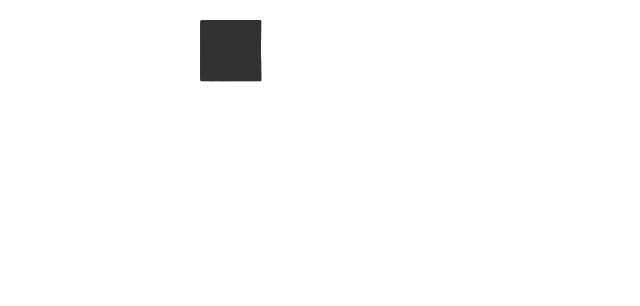
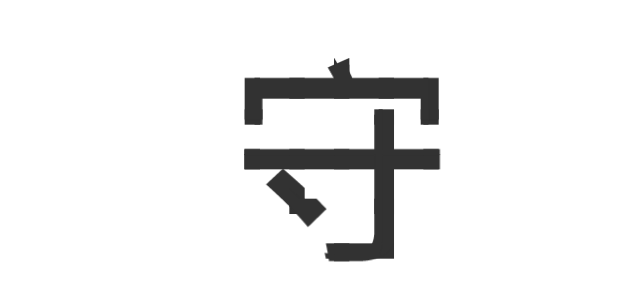
Before and after one commit to chenhuiYj/demos, a website: page css3-demos/reset-text/reset-text1.html in a window 1280 px wide. Shown: the whole page, without its empty margins (260-900 px from the left). Drawn offline with Linux system fonts and the light colour scheme.

Commit message:
增加css3案例

```diff
--- a/css3-demos/reset-text/reset-text.scss
+++ b/css3-demos/reset-text/reset-text.scss
@@ -2,8 +2,19 @@
   width: 360px;
   margin: 20px auto;
 }
-.box{
+.www{
   width: 60px;
   height: 60px;
   float: left;
 }
+@for $i from 1 through 6 {
+  @for $j from 1 through 6 {
+    .box#{($i+(-1))*6+$j}{
+      background-position: -#{($i+(-1))*60}px -#{($j+(-1))*60}px;
+    }
+    .bgp#{($i+(-1))*6+$j} {
+      transform: translate3d(#{($i+(-1))*60}px,#{($j+(-1))*60}px,0);
+      transition-delay: #{.05*$i*$j}s;
+    }
+  }
+}
--- a/css3-demos/reset-text/reset-text1.html
+++ b/css3-demos/reset-text/reset-text1.html
@@ -4,7 +4,6 @@
     <meta charset="UTF-8">
     <title>Title</title>
     <link href="/reset.css">
-    <link href="../../dist/css/css3-demos/reset-text/reset-text.css">
     <style>
         .big{
             width: 360px;
@@ -27,222 +26,257 @@
             position: absolute;
             transition: transform 2s ease-in-out;
         }
-        .box1{
-            background-position: 0 0;
-        }
-        .box2{
-            background-position: -60px 0;
-        }
-        .box3{
-            background-position: -120px 0;
-        }
-        .box4{
-            background-position:  -180px 0;
-        }
-        .box5{
-            background-position:  -240px 0;
-        }
-        .box6{
-            background-position:  -300px 0;
-        }
-        .box7{
-            background-position:  0 -60px;
-        }
-        .box8{
-            background-position: -60px -60px;
-        }
-        .box9{
-            background-position:  -120px -60px;
-        }
-        .box10{
-            background-position:  -180px -60px;
-        }
-        .box11{
-            background-position:  -240px -60px;
-        }
-        .box12{
-            background-position:  -300px -60px;
-        }
-        .box13{
-            background-position:  0 -120px;
-        }
-        .box14{
-            background-position:  -60px -120px;
-        }
-        .box15{
-            background-position:  -120px -120px;
-        }
-        .box16{
-            background-position:  -180px -120px;
-        }
-        .box17{
-            background-position:  -240px -120px;
-        }
-        .box18{
-            background-position:  -300px -120px;
-        }
-        .box19{
-            background-position:  0 -180px;
-        }
-        .box20{
-            background-position:  -60px -180px;
-        }
-        .box21{
-            background-position:  -120px -180px;
-        }
-        .box22{
-            background-position:  -180px -180px;
-        }
-        .box23{
-            background-position:  -240px -180px;
-        }
-        .box24{
-            background-position:  -300px -180px;
-        }
-        .box25{
-            background-position:  0 -240px;
-        }
-        .box26{
-            background-position: -60px -240px;
-        }
-        .box27{
-            background-position: -120px -240px;
-        }
-        .box28{
-            background-position: -180px -240px;
-        }
-        .box29{
-            background-position: -240px -240px;
-        }
-        .box30{
-            background-position: -300px -240px;
-        }
-        .box31{
-            background-position: 0 -300px;
-        }
-        .box32{
-            background-position: -60px -300px;
-        }
-        .box33{
-            background-position: -120px -300px;
-        }
-        .box34{
-            background-position: -180px -300px;
-        }
-        .box35{
-            background-position: -240px -300px;
-        }
-        .box36{
-            background-position: -300px -300px;
-        }
-        .bgp1{
-            transform: translate3d(0,0,0);
-        }
-        .bgp2{
-            transform: translate3d(60px,0,0);
-        }
-        .bgp3{
-            transform: translate3d(120px,0,0);
-        }
-        .bgp4{
-            transform: translate3d(180px,0,0);
-        }
-        .bgp5{
-            transform: translate3d(240px,0,0);
-        }
-        .bgp6{
-            transform: translate3d(300px,0,0);
-        }
-        .bgp7{
-            transform: translate3d(0,60px,0);
-        }
-        .bgp8{
-            transform: translate3d(60px,60px,0);
-        }
-        .bgp9{
-            transform: translate3d(120px,60px,0);
-        }
-        .bgp10{
-            transform: translate3d(180px,60px,0);
-        }
-        .bgp11{
-            transform: translate3d(240px,60px,0);
-        }
-        .bgp12{
-            transform: translate3d(300px,60px,0);
-        }
-        .bgp13{
-            transform: translate3d(0,120px,0);
-        }
-        .bgp14{
-            transform: translate3d(60px,120px,0);
-        }
-        .bgp15{
-            transform: translate3d(120px,120px,0);
-        }
-        .bgp16{
-            transform: translate3d(180px,120px,0);
-        }
-        .bgp17{
-            transform: translate3d(240px,120px,0);
-        }
-        .bgp18{
-            transform: translate3d(300px,120px,0);
-        }
-        .bgp19{
-            transform: translate3d(0,180px,0);
-        }
-        .bgp20{
-            transform: translate3d(60px,180px,0);
-        }
-        .bgp21{
-            transform: translate3d(120px,180px,0);
-        }
-        .bgp22{
-            transform: translate3d(180px,180px,0);
-        }
-        .bgp23{
-            transform: translate3d(240px,180px,0);
-        }
-        .bgp24{
-            transform: translate3d(300px,180px,0);
-        }
-        .bgp25{
-            transform: translate3d(0,240px,0);
-        }
-        .bgp26{
-            transform: translate3d(60px,240px,0);
-        }
-        .bgp27{
-            transform: translate3d(120px,240px,0);
-        }
-        .bgp28{
-            transform: translate3d(180px,240px,0);
-        }
-        .bgp29{
-            transform: translate3d(240px,240px,0);
-        }
-        .bgp30{
-            transform: translate3d(300px,240px,0);
-        }
-        .bgp31{
-            transform: translate3d(0,300px,0);
-        }
-        .bgp32{
-            transform: translate3d(60px,300px,0);
-        }
-        .bgp33{
-            transform: translate3d(120px,300px,0);
-        }
-        .bgp34{
-            transform: translate3d(180px,300px,0);
-        }
-        .bgp35{
-            transform: translate3d(240px,300px,0);
-        }
-        .bgp36{
-            transform: translate3d(300px,300px,0);
-        }
+        .box1 {
+            background-position: -0px -0px; }
+
+        .bgp1 {
+            transform: translate3d(0px, 0px, 0);
+            transition-delay: 0.05s; }
+
+        .box2 {
+            background-position: -0px -60px; }
+
+        .bgp2 {
+            transform: translate3d(0px, 60px, 0);
+            transition-delay: 0.1s; }
+
+        .box3 {
+            background-position: -0px -120px; }
+
+        .bgp3 {
+            transform: translate3d(0px, 120px, 0);
+            transition-delay: 0.15s; }
+
+        .box4 {
+            background-position: -0px -180px; }
+
+        .bgp4 {
+            transform: translate3d(0px, 180px, 0);
+            transition-delay: 0.2s; }
+
+        .box5 {
+            background-position: -0px -240px; }
+
+        .bgp5 {
+            transform: translate3d(0px, 240px, 0);
+            transition-delay: 0.25s; }
+
+        .box6 {
+            background-position: -0px -300px; }
+
+        .bgp6 {
+            transform: translate3d(0px, 300px, 0);
+            transition-delay: 0.3s; }
+
+        .box7 {
+            background-position: -60px -0px; }
+
+        .bgp7 {
+            transform: translate3d(60px, 0px, 0);
+            transition-delay: 0.1s; }
+
+        .box8 {
+            background-position: -60px -60px; }
+
+        .bgp8 {
+            transform: translate3d(60px, 60px, 0);
+            transition-delay: 0.2s; }
+
+        .box9 {
+            background-position: -60px -120px; }
+
+        .bgp9 {
+            transform: translate3d(60px, 120px, 0);
+            transition-delay: 0.3s; }
+
+        .box10 {
+            background-position: -60px -180px; }
+
+        .bgp10 {
+            transform: translate3d(60px, 180px, 0);
+            transition-delay: 0.4s; }
+
+        .box11 {
+            background-position: -60px -240px; }
+
+        .bgp11 {
+            transform: translate3d(60px, 240px, 0);
+            transition-delay: 0.5s; }
+
+        .box12 {
+            background-position: -60px -300px; }
+
+        .bgp12 {
+            transform: translate3d(60px, 300px, 0);
+            transition-delay: 0.6s; }
+
+        .box13 {
+            background-position: -120px -0px; }
+
+        .bgp13 {
+            transform: translate3d(120px, 0px, 0);
+            transition-delay: 0.15s; }
+
+        .box14 {
+            background-position: -120px -60px; }
+
+        .bgp14 {
+            transform: translate3d(120px, 60px, 0);
+            transition-delay: 0.3s; }
+
+        .box15 {
+            background-position: -120px -120px; }
+
+        .bgp15 {
+            transform: translate3d(120px, 120px, 0);
+            transition-delay: 0.45s; }
+
+        .box16 {
+            background-position: -120px -180px; }
+
+        .bgp16 {
+            transform: translate3d(120px, 180px, 0);
+            transition-delay: 0.6s; }
+
+        .box17 {
+            background-position: -120px -240px; }
+
+        .bgp17 {
+            transform: translate3d(120px, 240px, 0);
+            transition-delay: 0.75s; }
+
+        .box18 {
+            background-position: -120px -300px; }
+
+        .bgp18 {
+            transform: translate3d(120px, 300px, 0);
+            transition-delay: 0.9s; }
+
+        .box19 {
+            background-position: -180px -0px; }
+
+        .bgp19 {
+            transform: translate3d(180px, 0px, 0);
+            transition-delay: 0.2s; }
+
+        .box20 {
+            background-position: -180px -60px; }
+
+        .bgp20 {
+            transform: translate3d(180px, 60px, 0);
+            transition-delay: 0.4s; }
+
+        .box21 {
+            background-position: -180px -120px; }
+
+        .bgp21 {
+            transform: translate3d(180px, 120px, 0);
+            transition-delay: 0.6s; }
+
+        .box22 {
+            background-position: -180px -180px; }
+
+        .bgp22 {
+            transform: translate3d(180px, 180px, 0);
+            transition-delay: 0.8s; }
+
+        .box23 {
+            background-position: -180px -240px; }
+
+        .bgp23 {
+            transform: translate3d(180px, 240px, 0);
+            transition-delay: 1s; }
+
+        .box24 {
+            background-position: -180px -300px; }
+
+        .bgp24 {
+            transform: translate3d(180px, 300px, 0);
+            transition-delay: 1.2s; }
+
+        .box25 {
+            background-position: -240px -0px; }
+
+        .bgp25 {
+            transform: translate3d(240px, 0px, 0);
+            transition-delay: 0.25s; }
+
+        .box26 {
+            background-position: -240px -60px; }
+
+        .bgp26 {
+            transform: translate3d(240px, 60px, 0);
+            transition-delay: 0.5s; }
+
+        .box27 {
+            background-position: -240px -120px; }
+
+        .bgp27 {
+            transform: translate3d(240px, 120px, 0);
+            transition-delay: 0.75s; }
+
+        .box28 {
+            background-position: -240px -180px; }
+
+        .bgp28 {
+            transform: translate3d(240px, 180px, 0);
+            transition-delay: 1s; }
+
+        .box29 {
+            background-position: -240px -240px; }
+
+        .bgp29 {
+            transform: translate3d(240px, 240px, 0);
+            transition-delay: 1.25s; }
+
+        .box30 {
+            background-position: -240px -300px; }
+
+        .bgp30 {
+            transform: translate3d(240px, 300px, 0);
+            transition-delay: 1.5s; }
+
+        .box31 {
+            background-position: -300px -0px; }
+
+        .bgp31 {
+            transform: translate3d(300px, 0px, 0);
+            transition-delay: 0.3s; }
+
+        .box32 {
+            background-position: -300px -60px; }
+
+        .bgp32 {
+            transform: translate3d(300px, 60px, 0);
+            transition-delay: 0.6s; }
+
+        .box33 {
+            background-position: -300px -120px; }
+
+        .bgp33 {
+            transform: translate3d(300px, 120px, 0);
+            transition-delay: 0.9s; }
+
+        .box34 {
+            background-position: -300px -180px; }
+
+        .bgp34 {
+            transform: translate3d(300px, 180px, 0);
+            transition-delay: 1.2s; }
+
+        .box35 {
+            background-position: -300px -240px; }
+
+        .bgp35 {
+            transform: translate3d(300px, 240px, 0);
+            transition-delay: 1.5s; }
+
+        .box36 {
+            background-position: -300px -300px; }
+
+        .bgp36 {
+            transform: translate3d(300px, 300px, 0);
+            transition-delay: 1.8s; }
     </style>
 </head>
 <body>
@@ -280,7 +314,7 @@
                         _this.boxClass='boxNow';
                         _this.boxPosition=Object.assign([],_this.boxPositionNow);
                     },2000)
-                },2000)
+                },3400)
             },1000)
 
         }
--- a/gulpfile.js
+++ b/gulpfile.js
@@ -9,7 +9,7 @@ let babel = require('gulp-babel');
 gulp.task('sass', function () {
     return gulp.src('./**/*.scss')
         .pipe(sourcemaps.init())
-        .pipe(sass().on('error', sass.logError))
+        .pipe(sass())
         .pipe(sourcemaps.write('./maps'))
         .pipe(gulp.dest('./dist/css'));
 });
```
Also changed, not shown: dist/css/css3-demos/reset-text/reset-text.css, 1 other file.
